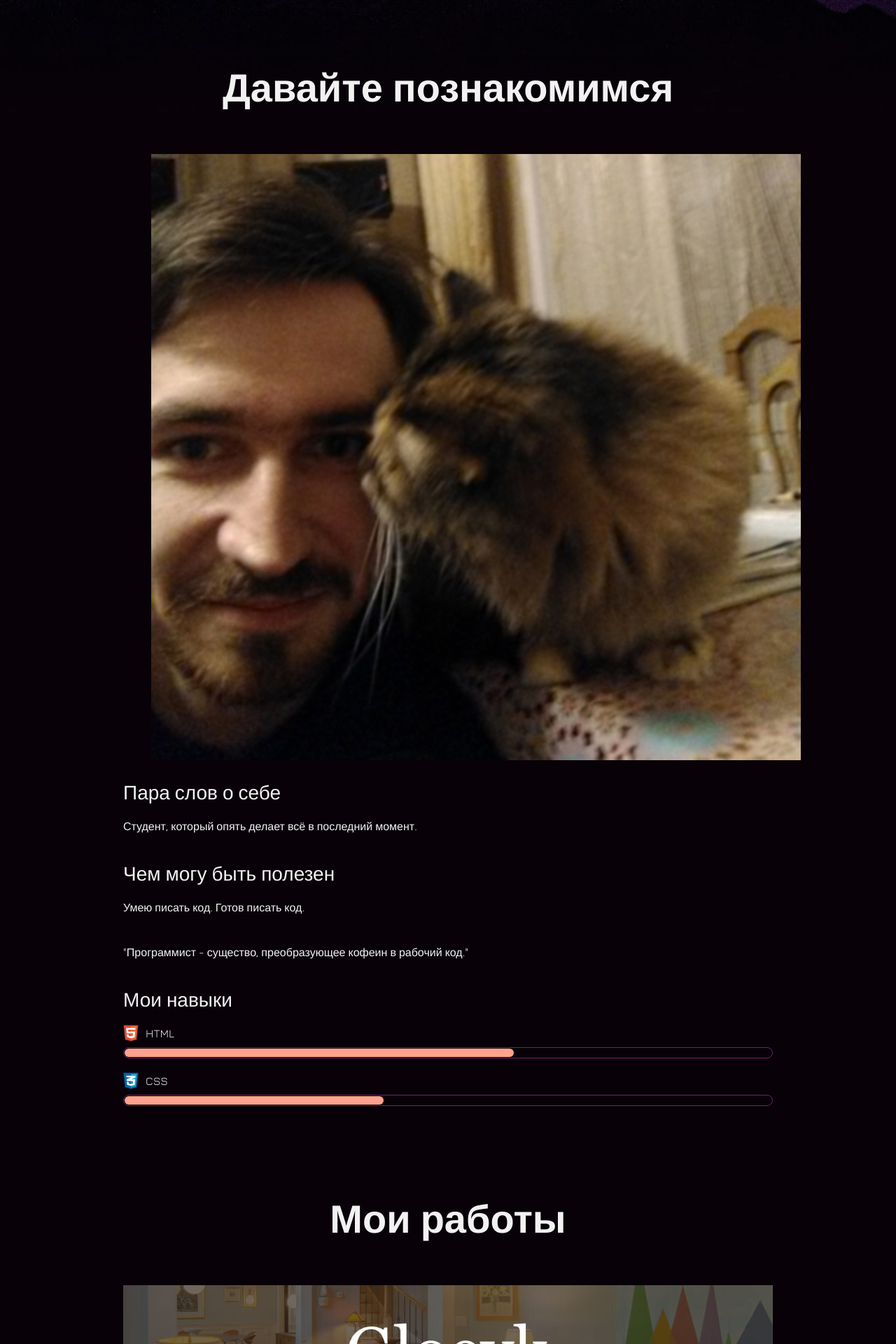
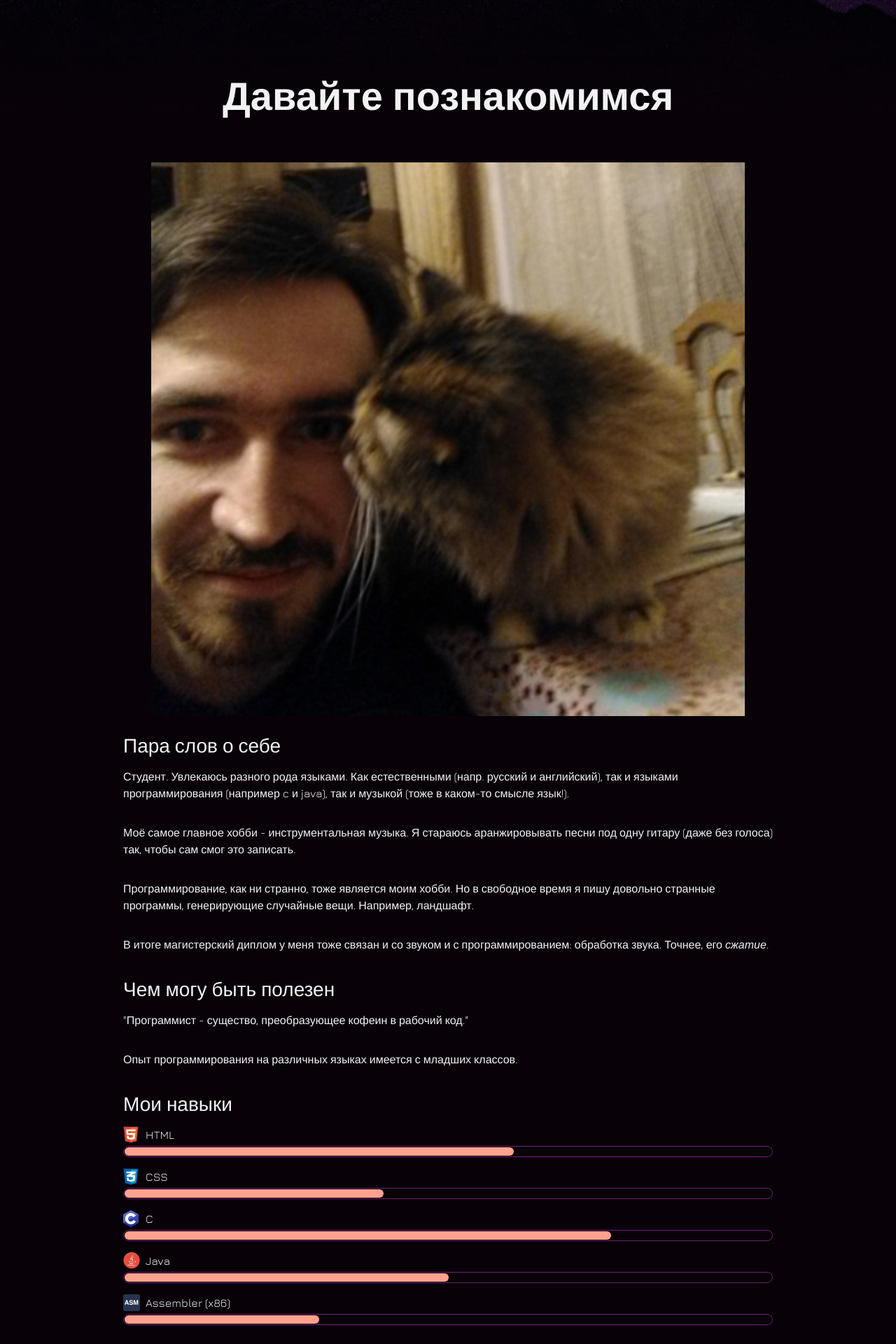
Before and after one commit to Vectarrio/lab, a PHP site: page / in a window 1280 px wide. Shown: the part 840-2760 px from the top of the page at 70% size. Run offline with PHP 8.4, Linux system fonts and the light colour scheme.

Commit message:
Лаб 8

```diff
--- a/index.html
+++ b/index.html
@@ -30,10 +30,13 @@
           <img src="files/user.jpg" width="928" alt="Фотография">
         </figure>
         <h3>Пара слов о себе</h3>
-        <p>Студент, который опять делает всё в последний момент.</p>
+        <p>Студент. Увлекаюсь разного рода языками. Как естественными (напр. русский и английский), так и языками программирования (например c и java), так и музыкой (тоже в каком-то смысле язык!).</p>
+        <p>Моё самое главное хобби - инструментальная музыка. Я стараюсь аранжировывать песни под одну гитару (даже без голоса) так, чтобы сам смог это записать.</p>
+        <p>Программирование, как ни странно, тоже является моим хобби. Но в свободное время я пишу довольно странные программы, генерирующие случайные вещи. Например, ландшафт.</p>
+        <p>В итоге магистерский диплом у меня тоже связан и со звуком и с программированием: обработка звука. Точнее, его <em>сжатие</em>.</p>
         <h3>Чем могу быть полезен</h3>
-        <p>Умею писать код. Готов писать код.</p>
         <p>"Программист - существо, преобразующее кофеин в рабочий код."</p>
+        <p>Опыт программирования на различных языках имеется с младших классов.</p>
         <div class="skills">
           <h3>Мои навыки</h3>
           <dl class="skills-list">
@@ -41,6 +44,12 @@
             <dd class="level"><div style="width: 60%;">60%</div></dd>
             <dt class="skill-css">CSS</dt>
             <dd class="level"><div style="width: 40%;">40%</div></dd>
+            <dt class="skill-c">C</dt>
+            <dd class="level"><div style="width: 75%;">75%</div></dd>
+            <dt class="skill-java">Java</dt>
+            <dd class="level"><div style="width: 50%;">50%</div></dd>
+            <dt class="skill-asm">Assembler (x86)</dt>
+            <dd class="level"><div style="width: 30%;">30%</div></dd>
           </dl>
         </div>
       </div>
@@ -49,10 +58,16 @@
     <section class="portfolio">
       <div class="container">
         <h2 class="subheading">Мои работы</h2>
+        <h3>Генератор ландшафта</h3>
+        <figure class="project-image">
+          <img src="files/landscape.jpg" width="928" height="536" alt="Пример сгенерированного ландшафта">
+          <figcaption>Пример сгенерированного ландшафта</figcaption>
+        </figure>
+
+        <h3>Магазин товаров для дома</h3>
         <figure class="project-image">
           <img src="files/project.jpg" width="928" height="536" alt="Cайт магазина товаров для дома">
         </figure>
-        <h3>Магазин товаров для дома</h3>
         <p>Мой первый сайт.</p>
         <a class="button" href="source/project/index.html">Открыть страницу</a><br><br>
         <h3>Сайт-визитка</h3>
--- a/style.css
+++ b/style.css
@@ -1,14 +1,19 @@
 body {
   margin: 0;
-  min-width: 960px;
+  min-width: 320px;
   font-family: "Jura", "Montserrat", "Helvetica", "Arial", sans-serif;
   font-size: 16px;
-  line-height: 32px;
+  line-height: 1.5;
   color: #f2f2f2;
   background-color: #080208;
   background-image: url("img/hero-bg.jpg");
   background-repeat: no-repeat;
   background-position: top center;
+}
+
+img {
+  max-width: 100%;
+  height: auto;
 }
 
 .container {
@@ -28,8 +33,13 @@
   text-align: right;
 }
 
+.page-header a+a {
+  margin-left: 56px;
+}
+
 .page-header a {
-  margin-left: 56px;
+  display: inline-block;
+  margin-bottom: 20px;
   color: #fea18d;
   text-decoration: none;
   background-repeat: no-repeat;
@@ -114,6 +124,18 @@
   background-image: url("img/icon-css.svg");
 }
 
+.skill-c {
+  background-image: url("img/icon-c.png");
+}
+
+.skill-java {
+  background-image: url("img/icon-java.png");
+}
+
+.skill-asm {
+  background-image: url("img/icon-asm.png");
+}
+
 .level {
   margin: 4px 0 16px;
   padding: 0;
@@ -171,11 +193,16 @@
 }
 
 .page-footer a {
-  margin-left: 56px;
+  display: inline-block;
+  margin-bottom: 20px;
   color: #fea18d;
   text-decoration: none;
   background-repeat: no-repeat;
   background-position: left;
+}
+
+.page-footer a+a {
+  margin-left: 56px;
 }
 
 .footer-email {
```
Also changed, not shown: files/landscape.jpg (added), img/icon-asm.png (added), img/icon-c.png (added), img/icon-java.png (added).
